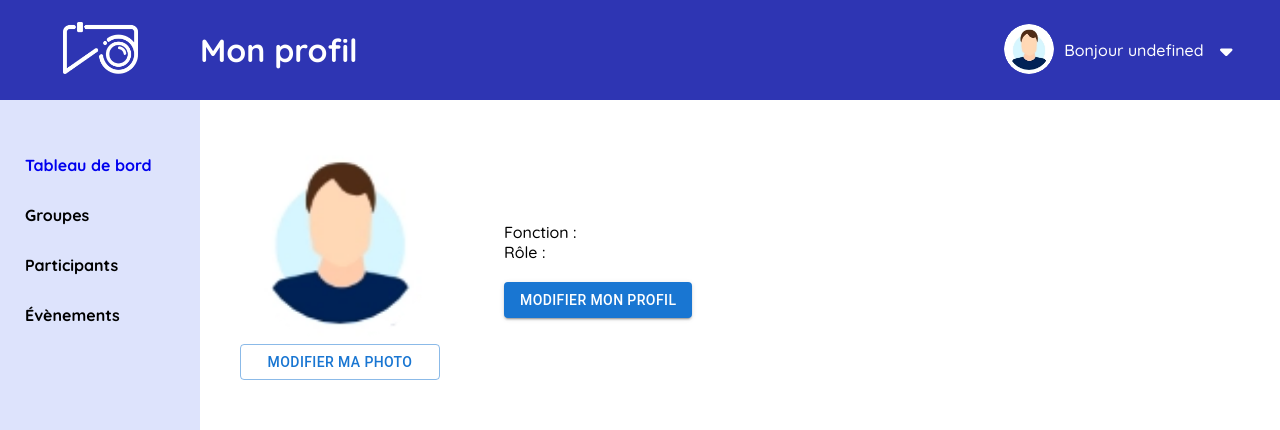
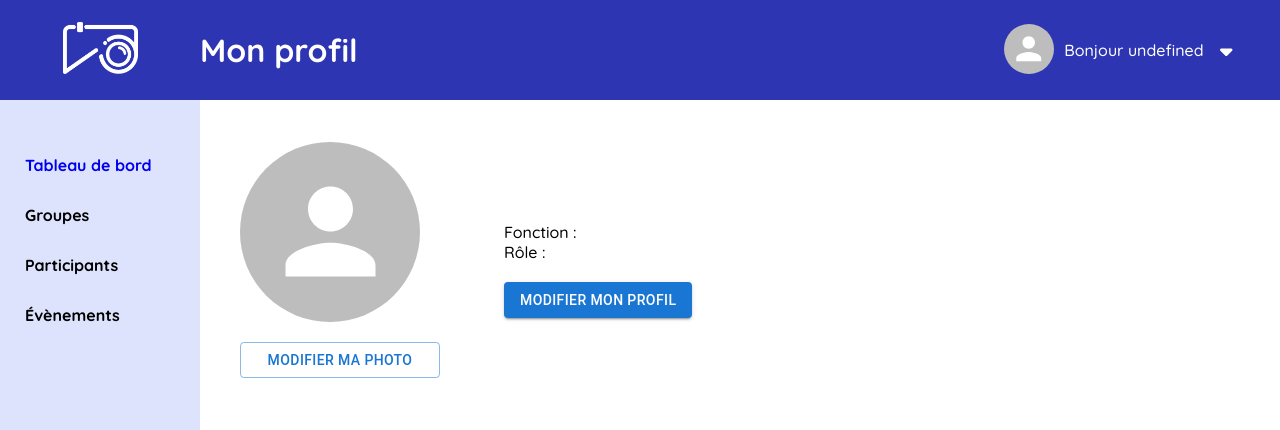
Before and after one commit to sarah-sbb/athlysia-project, a Next.js app in the folder frontend/: page /adminProfile in a window 1280 px wide. Shown: the top 430 px of the page. Built offline with nearby package versions, Linux system fonts and the light colour scheme; no server answers.

Commit message:
Nettoyage et remplacement de l'image admin par l'objet MUI Avatar

```diff
--- a/frontend/components/adminProfile/AdminProfileEvents.js
+++ b/frontend/components/adminProfile/AdminProfileEvents.js
@@ -1,4 +1,3 @@
-import styles from "../../styles/adminProfile.module.css";
 import { useState, useEffect } from "react";
 import { useSelector } from "react-redux";
 import moment from "moment";
@@ -8,7 +7,6 @@ import Paper from "@mui/material/Paper";
 import Avatar from "@mui/material/Avatar";
 import AvatarGroup from "@mui/material/AvatarGroup";
 import { Gauge, gaugeClasses } from "@mui/x-charts/Gauge";
-import Stack from "@mui/material/Stack";
 import { Modal, Box, Button } from "@mui/material";
 import IconButton from "@mui/material/IconButton";
 import NotificationsNoneIcon from "@mui/icons-material/NotificationsNone";
--- a/frontend/components/adminProfile/AdminProfileGroups.js
+++ b/frontend/components/adminProfile/AdminProfileGroups.js
@@ -1,4 +1,3 @@
-//import styles from "../../styles/adminProfile.module.css";
 import { useState, useEffect } from "react";
 import { useSelector } from "react-redux";
 import { DataGrid } from "@mui/x-data-grid";
--- a/frontend/components/adminProfile/AdminProfileMain.js
+++ b/frontend/components/adminProfile/AdminProfileMain.js
@@ -8,6 +8,7 @@ import { styled } from "@mui/material/styles";
 import AdminProfileAuthorizations from "./AdminProfileAuthorizations";
 import AdminProfileGroups from "./AdminProfileGroups";
 import AdminProfileEvents from "./AdminProfileEvents";
+import Avatar from "@mui/material/Avatar";
 
 function AdminProfileMain() {
   // Initialisation redux
@@ -148,21 +149,7 @@ function AdminProfileMain() {
     <div className={styles.mainContent}>
       <div className={styles.upperInfos}>
         <div className={styles.picContainer}>
-          {infoAdmin.pictureUrl ? (
-            <Image
-              src={infoAdmin.pictureUrl}
-              alt="Ma photo de profil"
-              width={200}
-              height={200}
-            />
-          ) : (
-            <Image
-              src="/profil.webp"
-              alt="Ma photo de profil"
-              width={200}
-              height={200}
-            />
-          )}
+          <Avatar src={infoAdmin.pictureUrl} sx={{ width: 180, height: 180, marginBottom: "20px" }} />
           <Button
             component="label"
             role={undefined}
--- a/frontend/components/dashboard/AllGroups.js
+++ b/frontend/components/dashboard/AllGroups.js
@@ -1,4 +1,3 @@
-import styles from "../../styles/adminProfile.module.css";
 import { useState, useEffect } from "react";
 import { useSelector } from "react-redux";
 import { DataGrid } from "@mui/x-data-grid";
--- a/frontend/components/layout/Header.js
+++ b/frontend/components/layout/Header.js
@@ -11,6 +11,7 @@ import Link from "next/link";
 import Menu from "@mui/material/Menu";
 import MenuItem from "@mui/material/MenuItem";
 import Button from "@mui/material/Button";
+import Avatar from "@mui/material/Avatar";
 
 function Header({ title }) {
   const admin = useSelector((state) => state.admin.value.infoAdmin);
@@ -45,23 +46,7 @@ function Header({ title }) {
       </div>
       <div className={styles.headerNav}>
         <div className={styles.containerMenu}>
-          {picture ? (
-            <Image
-              src={picture}
-              alt="Ma photo de profil"
-              width={50}
-              height={50}
-              style={{ marginRight: "10px", borderRadius: "100%" }}
-            />
-          ) : (
-            <Image
-              src="/profil.webp"
-              alt="Ma photo de profil"
-              width={50}
-              height={50}
-              style={{ marginRight: "10px", borderRadius: "100%" }}
-            />
-          )}
+        <Avatar src={picture} sx={{ width: 50, height: 50, marginRight: "10px" }} />
           <p>{"Bonjour " + admin?.firstName || "Nom utilisateur"}</p>
 
           <Button
```
Also changed, not shown: frontend/components/dashboard/AllEvents.js (+10 -9 lines), frontend/public/profil.webp (deleted).
